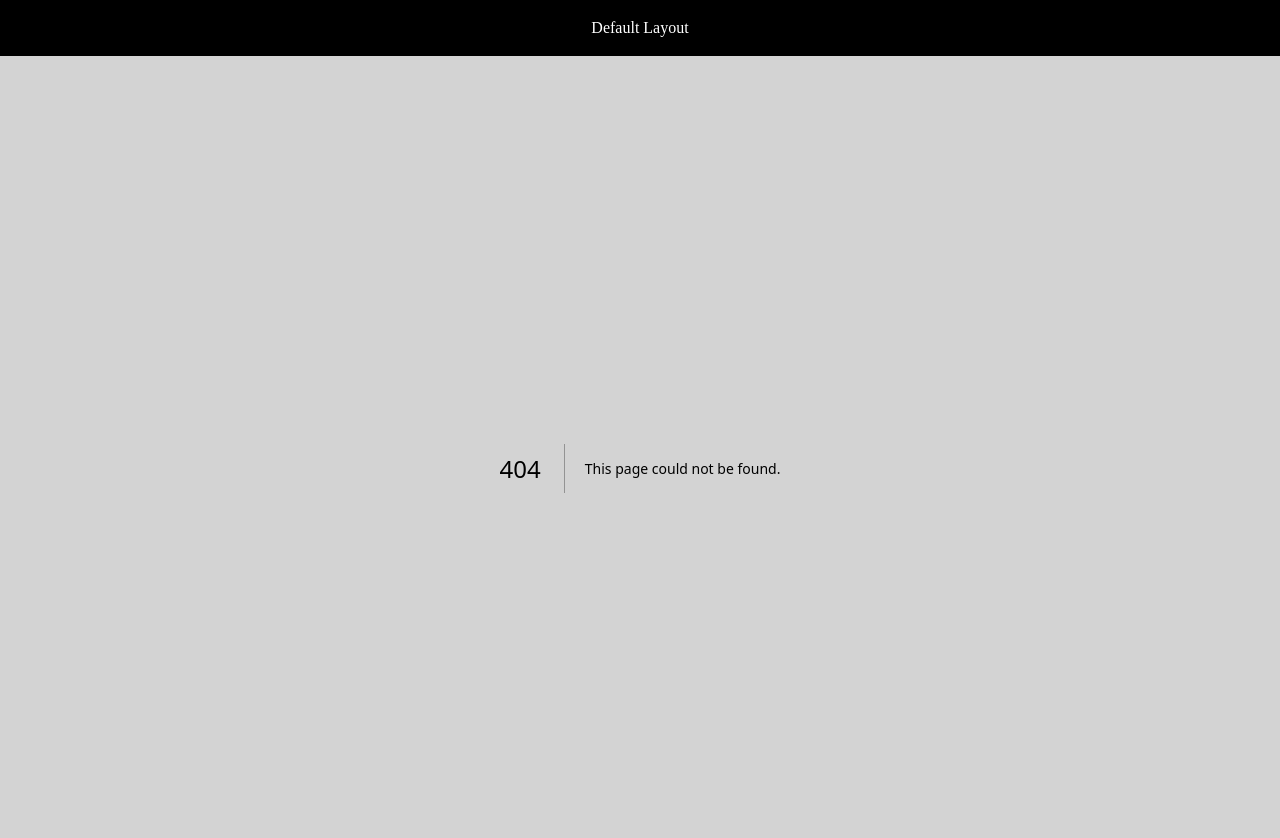
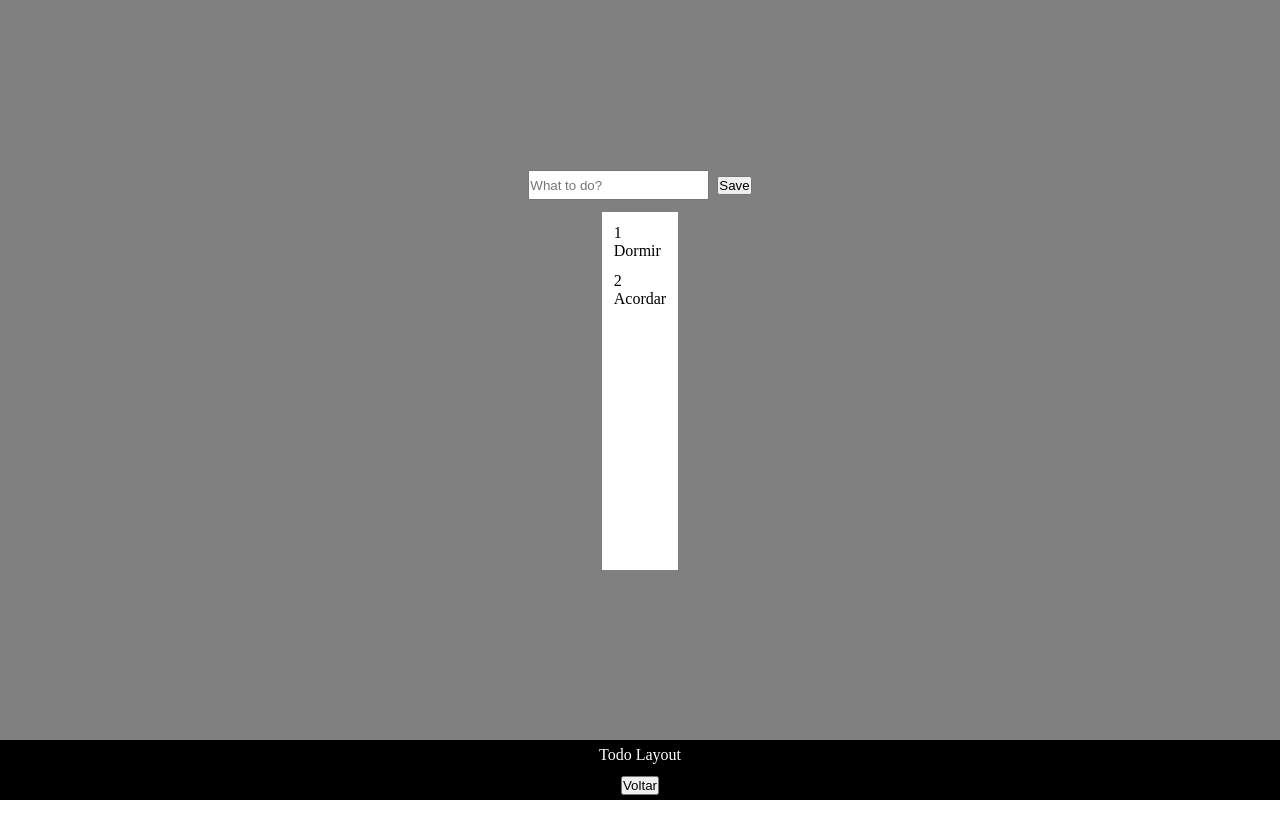
Before and after one commit to afonsocardz/next-todo, a Next.js app: page /todos in a window 1280 px wide. Before the commit this address had no page. Shown: the top 838 px of the page. After the commit the page ends 800 px from the top, so only its background shows below. Built offline with nearby package versions, Linux system fonts and the light colour scheme.

Commit message:
feat: add new todo input

```diff
--- /dev/null
+++ b/src/components/TodoInput.tsx
@@ -0,0 +1,61 @@
+import { TodoReturnData } from "@/interfaces";
+import { TodoContext } from "@/pages/todos";
+import { CSSProperties, useContext, useEffect, useState } from "react";
+import useSWRMutation from "swr/mutation";
+
+interface AddTodoBody {
+  arg: {
+    text: string;
+  };
+}
+
+const addTodo = (url: string, { arg }: AddTodoBody) =>
+  fetch(url, {
+    method: "POST",
+    body: JSON.stringify(arg),
+  }).then<TodoReturnData>((res) => res.json());
+
+export default function TodoInput() {
+  const [text, setText] = useState("");
+  const { selectedTodo, mutate, todos } = useContext(TodoContext);
+  const { trigger } = useSWRMutation("/api/todos", addTodo, {
+    onSuccess: async (data) => {
+      const rest = todos.filter((todo) => todo.id !== data.id);
+      await mutate([...rest, data]);
+    },
+  });
+
+  useEffect(() => {
+    if (selectedTodo !== undefined) {
+      setText(selectedTodo.text);
+    }
+  }, [selectedTodo]);
+  return (
+    <div style={inputContainerStyle}>
+      <input
+        style={inputStyle}
+        type="text"
+        placeholder="What to do?"
+        value={text}
+        onChange={(e) => setText(e.target.value)}
+      />
+      <button
+        onClick={async () => {
+          await trigger({ text });
+        }}
+      >
+        Save
+      </button>
+    </div>
+  );
+}
+
+const inputContainerStyle: CSSProperties = {
+  display: "flex",
+  gap: "8px",
+  alignItems: "center",
+};
+
+const inputStyle: CSSProperties = {
+  height: "30px",
+};
--- a/src/components/TodoItem.tsx
+++ b/src/components/TodoItem.tsx
@@ -1,16 +1,17 @@
 import { TodoReturnData } from "@/interfaces";
+import { TodoContext } from "@/pages/todos";
+import { useContext } from "react";
 
 interface TodoItemProps {
   todo: TodoReturnData;
 }
 
 export default function TodoItem({ todo }: TodoItemProps) {
+  const { setSelectedTodo } = useContext(TodoContext);
   return (
-    <>
-      <div>
-        <span>{todo.id}</span>
-        <p>{todo.text}</p>
-      </div>
-    </>
+    <div onClick={() => setSelectedTodo(todo)}>
+      <span>{todo.id}</span>
+      <p>{todo.text}</p>
+    </div>
   );
 }
--- a/src/interfaces/todoInterfaces.ts
+++ b/src/interfaces/todoInterfaces.ts
@@ -1,4 +1,5 @@
 export interface TodoReturnData {
   id: number;
   text: string;
+  done: boolean;
 }
--- /dev/null
+++ b/src/pages/todos/index.tsx
@@ -0,0 +1,64 @@
+import useSwr, { KeyedMutator } from "swr";
+import { TodoReturnData } from "@/interfaces/todoInterfaces";
+import {
+  CSSProperties,
+  Dispatch,
+  ReactElement,
+  SetStateAction,
+  createContext,
+  useState,
+} from "react";
+import TodoLayout from "@/layouts/TodoLayout";
+import TodoList from "@/components/TodoList";
+import { NextPageWithLayout } from "../_app";
+import { notUndefined } from "@/utils";
+import TodoInput from "@/components/TodoInput";
+
+const fetcher = (url: string) =>
+  fetch(url).then<TodoReturnData[]>((res) => res.json());
+
+interface TodoContextInitial {
+  selectedTodo: undefined | TodoReturnData;
+  setSelectedTodo: Dispatch<SetStateAction<TodoReturnData | undefined>>;
+  mutate: KeyedMutator<TodoReturnData[]>;
+  todos: TodoReturnData[];
+}
+
+export const TodoContext = createContext({} as TodoContextInitial);
+
+const Todos: NextPageWithLayout = function () {
+  const { data, mutate } = useSwr("/api/todos", fetcher);
+  const [selectedTodo, setSelectedTodo] = useState<TodoReturnData>();
+
+  const todos = notUndefined<TodoReturnData>(data);
+
+  return (
+    <div style={todoContainerStyle}>
+      <TodoContext.Provider
+        value={{ selectedTodo, setSelectedTodo, mutate, todos }}
+      >
+        <TodoInput />
+        <TodoList todos={todos} />
+      </TodoContext.Provider>
+    </div>
+  );
+};
+
+const todoContainerStyle: CSSProperties = {
+  height: "400px",
+  width: "400px",
+  display: "flex",
+  flexDirection: "column",
+  alignItems: "center",
+  gap: "12px",
+};
+
+Todos.getLayout = (page: ReactElement) => {
+  return (
+    <>
+      <TodoLayout>{page}</TodoLayout>
+    </>
+  );
+};
+
+export default Todos;
```
